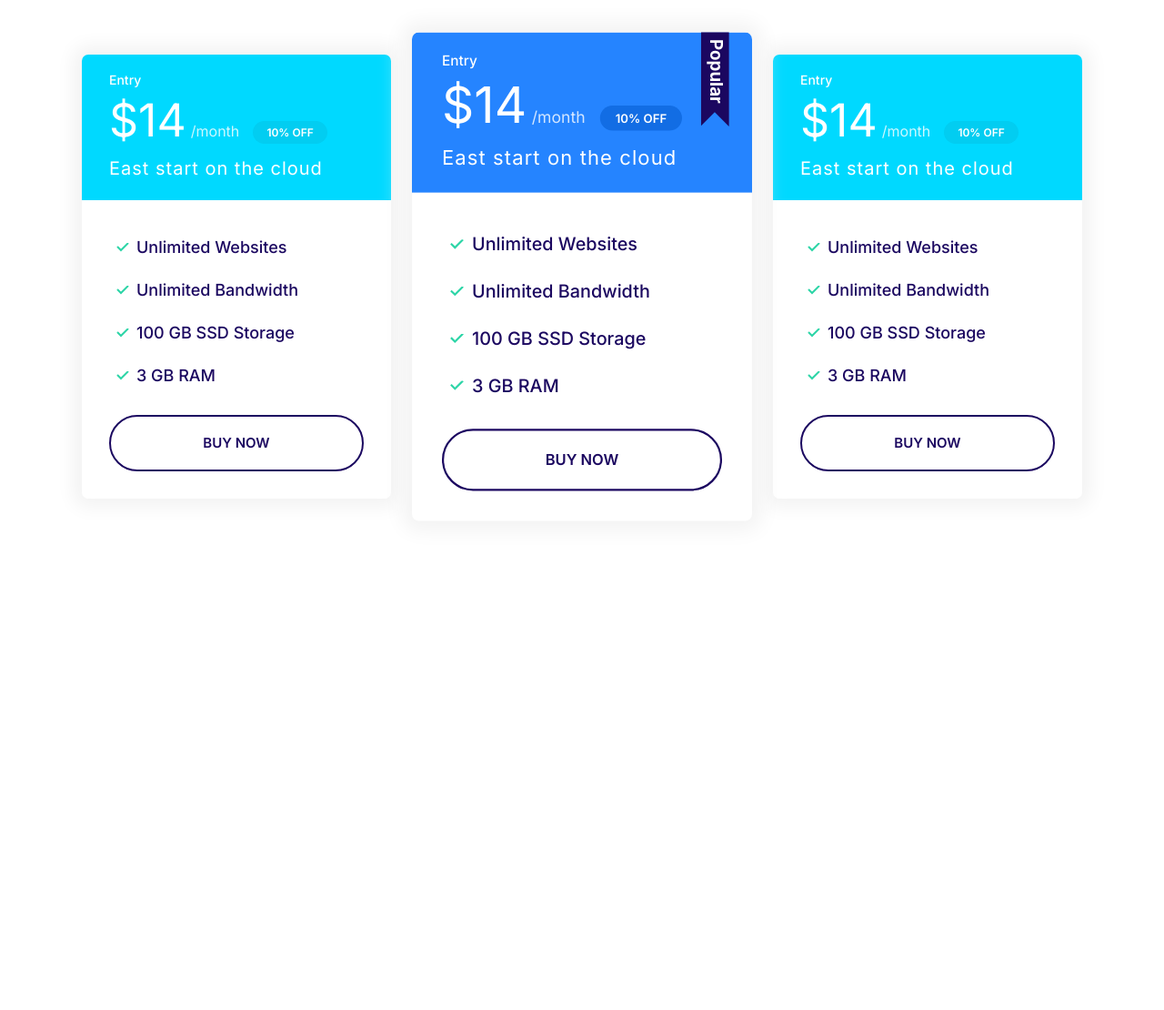
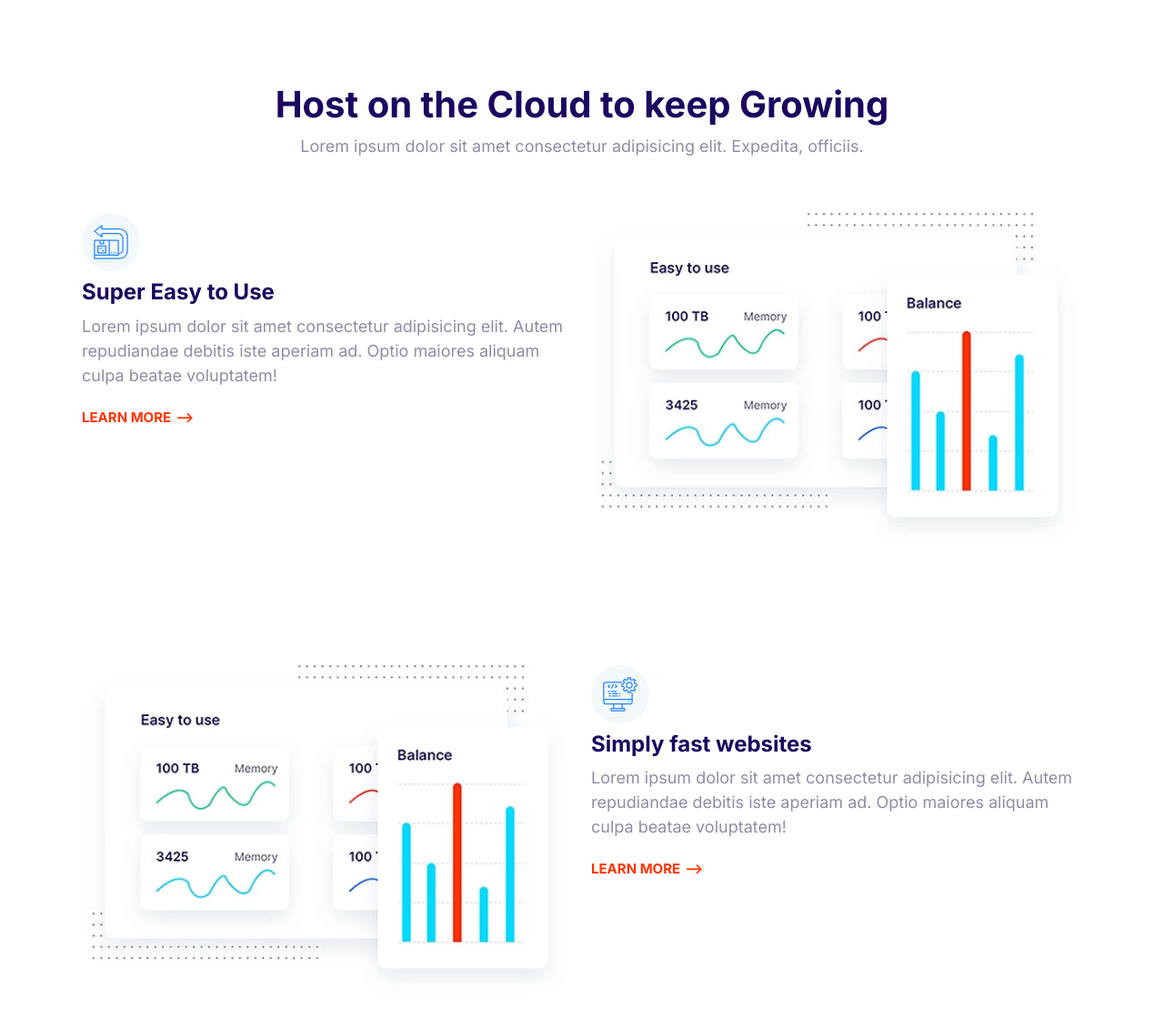
Before and after one commit to seongbaelee/moshify, a plain HTML site: page index.html in a window 1280 px wide. Shown: the top 1110 px of the page at 91% size. Before the commit the page ends 800 px from the top, so only its background shows below. Drawn offline with Linux system fonts and the light colour scheme.

Commit message:
Build features_block component.

```diff
--- a/css/styles.css
+++ b/css/styles.css
@@ -780,3 +780,28 @@ a {
   max-width: 500px;
   margin: 0 auto;
 }
+
+/* Features */
+
+.feature {
+  gap: 4rem 2rem;
+  margin: 12rem 0;
+}
+
+.feature:first-of-type {
+  margin-top: 6rem;
+}
+
+.feature__heading {
+  margin: 1rem 0;
+}
+
+.feature__image {
+  width: 100%;
+}
+
+@media screen and (min-width: 768px) {
+  .feature:nth-of-type(even) .feature__content {
+    order: 2;
+  }
+}
--- a/index.html
+++ b/index.html
@@ -15,71 +15,122 @@
     <title>Document</title>
   </head>
   <body>
-    <section class="block container block-plans">
-      <div class="grid grid--1x3">
-        <div class="plan">
-          <div class="card card--secondary">
-            <header class="card__header">
-              <h3 class="plan__name">Entry</h3>
-              <span class="plan__price">$14</span>
-              <span class="plan__billing-cycle">/month</span>
-              <span class="badge badge--secondary badge--small">10% OFF</span>
-              <span class="plan__description">East start on the cloud</span>
-            </header>
-            <div class="card__body">
-              <ul class="list list--tick">
-                <li class="list__item">Unlimited Websites</li>
-                <li class="list__item">Unlimited Bandwidth</li>
-                <li class="list__item">100 GB SSD Storage</li>
-                <li class="list__item">3 GB RAM</li>
-              </ul>
-              <button class="btn btn--outline btn--block">Buy Now</button>
-            </div>
-          </div>
+    <section class="block container">
+      <header class="block__header">
+        <h2>Host on the Cloud to keep Growing</h2>
+        <p>
+          Lorem ipsum dolor sit amet consectetur adipisicing elit. Expedita,
+          officiis.
+        </p>
+      </header>
+      <article class="grid grid--1x2 feature">
+        <div class="feature__content">
+          <span class="icon-container">
+            <svg class="icon icon--primary">
+              <use xlink:href="images/sprite.svg#easy"></use>
+            </svg>
+          </span>
+          <h3 class="feature__heading">Super Easy to Use</h3>
+          <p>
+            Lorem ipsum dolor sit amet consectetur adipisicing elit. Autem
+            repudiandae debitis iste aperiam ad. Optio maiores aliquam culpa
+            beatae voluptatem!
+          </p>
+          <a href="#" class="link-arrow">Learn More</a>
         </div>
-
-        <div class="plan plan--popular">
-          <div class="card card--primary">
-            <header class="card__header">
-              <h3 class="plan__name">Entry</h3>
-              <span class="plan__price">$14</span>
-              <span class="plan__billing-cycle">/month</span>
-              <span class="badge badge--primary badge--small">10% OFF</span>
-              <span class="plan__description">East start on the cloud</span>
-            </header>
-            <div class="card__body">
-              <ul class="list list--tick">
-                <li class="list__item">Unlimited Websites</li>
-                <li class="list__item">Unlimited Bandwidth</li>
-                <li class="list__item">100 GB SSD Storage</li>
-                <li class="list__item">3 GB RAM</li>
-              </ul>
-              <button class="btn btn--outline btn--block">Buy Now</button>
-            </div>
-          </div>
+        <picture>
+          <source
+            type="image/webp"
+            srcset="images/easy.webp 1x, images/easy@2x.webp 2x"
+          />
+          <source
+            type="image/jpg"
+            srcset="images/easy.jpg 1x, images/easy@2x.jpg 2x"
+          />
+          <img class="feature__image" src="images/easy@2x.jpg" alt="" />
+        </picture>
+      </article>
+      <article class="grid grid--1x2 feature">
+        <div class="feature__content">
+          <span class="icon-container">
+            <svg class="icon icon--primary">
+              <use xlink:href="images/sprite.svg#computer"></use>
+            </svg>
+          </span>
+          <h3 class="feature__heading">Simply fast websites</h3>
+          <p>
+            Lorem ipsum dolor sit amet consectetur adipisicing elit. Autem
+            repudiandae debitis iste aperiam ad. Optio maiores aliquam culpa
+            beatae voluptatem!
+          </p>
+          <a href="#" class="link-arrow">Learn More</a>
         </div>
-
-        <div class="plan">
-          <div class="card card--secondary">
-            <header class="card__header">
-              <h3 class="plan__name">Entry</h3>
-              <span class="plan__price">$14</span>
-              <span class="plan__billing-cycle">/month</span>
-              <span class="badge badge--secondary badge--small">10% OFF</span>
-              <span class="plan__description">East start on the cloud</span>
-            </header>
-            <div class="card__body">
-              <ul class="list list--tick">
-                <li class="list__item">Unlimited Websites</li>
-                <li class="list__item">Unlimited Bandwidth</li>
-                <li class="list__item">100 GB SSD Storage</li>
-                <li class="list__item">3 GB RAM</li>
-              </ul>
-              <button class="btn btn--outline btn--block">Buy Now</button>
-            </div>
-          </div>
+        <picture>
+          <source
+            type="image/webp"
+            srcset="images/easy.webp 1x, images/easy@2x.webp 2x"
+          />
+          <source
+            type="image/jpg"
+            srcset="images/easy.jpg 1x, images/easy@2x.jpg 2x"
+          />
+          <img class="feature__image" src="images/easy@2x.jpg" alt="" />
+        </picture>
+      </article>
+      <article class="grid grid--1x2 feature">
+        <div class="feature__content">
+          <span class="icon-container">
+            <svg class="icon icon--primary">
+              <use xlink:href="images/sprite.svg#settings"></use>
+            </svg>
+          </span>
+          <h3 class="feature__heading">WordPress made easy</h3>
+          <p>
+            Lorem ipsum dolor sit amet consectetur adipisicing elit. Autem
+            repudiandae debitis iste aperiam ad. Optio maiores aliquam culpa
+            beatae voluptatem!
+          </p>
+          <a href="#" class="link-arrow">Learn More</a>
         </div>
-      </div>
+        <picture>
+          <source
+            type="image/webp"
+            srcset="images/easy.webp 1x, images/easy@2x.webp 2x"
+          />
+          <source
+            type="image/jpg"
+            srcset="images/easy.jpg 1x, images/easy@2x.jpg 2x"
+          />
+          <img class="feature__image" src="images/easy@2x.jpg" alt="" />
+        </picture>
+      </article>
+      <article class="grid grid--1x2 feature">
+        <div class="feature__content">
+          <span class="icon-container">
+            <svg class="icon icon--primary">
+              <use xlink:href="images/sprite.svg#settings"></use>
+            </svg>
+          </span>
+          <h3 class="feature__heading">24/7 Expert Support</h3>
+          <p>
+            Lorem ipsum dolor sit amet consectetur adipisicing elit. Autem
+            repudiandae debitis iste aperiam ad. Optio maiores aliquam culpa
+            beatae voluptatem!
+          </p>
+          <a href="#" class="link-arrow">Learn More</a>
+        </div>
+        <picture>
+          <source
+            type="image/webp"
+            srcset="images/easy.webp 1x, images/easy@2x.webp 2x"
+          />
+          <source
+            type="image/jpg"
+            srcset="images/easy.jpg 1x, images/easy@2x.jpg 2x"
+          />
+          <img class="feature__image" src="images/easy@2x.jpg" alt="" />
+        </picture>
+      </article>
     </section>
     <script src="js/main.js"></script>
   </body>
```
Also changed, not shown: components/Features_Block.html (added, +117 -0 lines), images/easy.jpg (added), images/easy.webp (added), images/easy@2x.jpg (added), images/easy@2x.webp (added).
